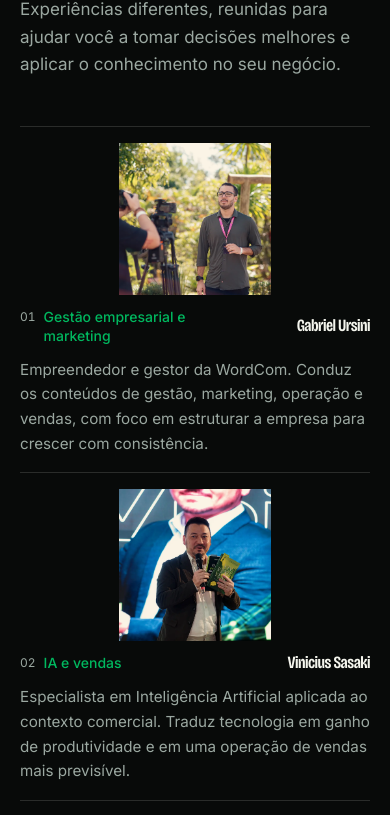
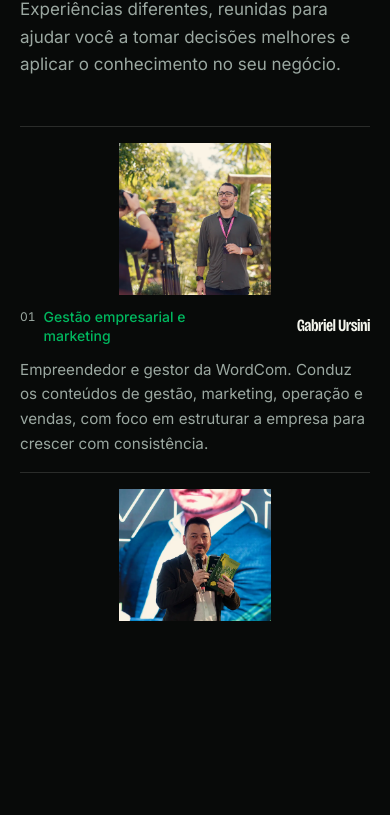
Before and after one commit to WCPadministracao/site-empreendaSim, a Next.js app: page / in a window 390 px wide. Shown: the part 4258-5073 px from the top of the page. Built offline with nearby package versions, Linux system fonts and the light colour scheme.

Commit message:
Mudança da tipografia do site1.0

```diff
--- a/app/globals.css
+++ b/app/globals.css
@@ -1,4 +1,11 @@
 @import "tailwindcss";
+
+@font-face {
+  font-family: "Amsi Pro";
+  src: local("AmsiPro-Regular");
+  font-style: normal;
+  font-weight: 400;
+}
 
 /* ───────────────────────────── Tokens ───────────────────────────── */
 @theme {
@@ -11,14 +18,15 @@
   --color-cream: #f4f5ed;
   --color-muted: #9ba8a1;
 
-  --font-display: var(--font-bricolage), "Segoe UI", system-ui, sans-serif;
-  --font-sans: var(--font-inter), system-ui, sans-serif;
+  --font-display: var(--fonte-marca), var(--font-bricolage), "Segoe UI", system-ui, sans-serif;
+  --font-sans: var(--fonte-marca), var(--font-inter), system-ui, sans-serif;
 
   --ease-out-strong: cubic-bezier(0.23, 1, 0.32, 1);
   --ease-in-out-strong: cubic-bezier(0.77, 0, 0.175, 1);
 }
 
 :root {
+  --fonte-marca: "Amsi Pro";
   --line: rgb(244 245 237 / 0.14);
   --line-strong: rgb(244 245 237 / 0.26);
   --shell: 1240px;
--- a/secoes/Dores.tsx
+++ b/secoes/Dores.tsx
@@ -28,7 +28,7 @@ export default function Dores() {
             ))}
           </ol>
 
-          <TextEffect className="mx-auto mt-12 max-w-[42ch] text-balance text-center font-[Georgia,serif] text-[clamp(1.125rem,2.2vw,1.75rem)] leading-[1.3] tracking-[-0.025em] text-cream italic md:mt-16">
+          <TextEffect className="mx-auto mt-12 max-w-[42ch] text-balance text-center [font-family:var(--fonte-marca),Georgia,serif] text-[clamp(1.125rem,2.2vw,1.75rem)] leading-[1.3] tracking-[-0.025em] text-cream italic md:mt-16">
             {DORES.fecho}
           </TextEffect>
         </div>
--- a/secoes/Especialistas.tsx
+++ b/secoes/Especialistas.tsx
@@ -57,8 +57,9 @@ export default function Especialistas() {
       mm.add(
         "(prefers-reduced-motion: no-preference)",
         () => {
+          const secao = escopo.current;
           const trilho = lista.current;
-          if (!trilho) return;
+          if (!secao || !trilho) return;
 
           const fotos = gsap.utils.toArray<HTMLElement>(".js-foto", escopo.current);
           const linhas = Array.from(trilho.querySelectorAll<HTMLLIElement>("li"));
@@ -69,6 +70,7 @@ export default function Especialistas() {
 
           const estadoFechado = () => {
             if (window.matchMedia("(min-width: 1024px)").matches) {
+              secao.style.removeProperty("--altura-especialistas");
               const desktop = medidasDesktop();
               fechada = desktop.fechada;
               aberta = desktop.aberta;
@@ -88,6 +90,9 @@ export default function Especialistas() {
               window.innerHeight * (1 - ANCORA) - espacoTexto,
             ));
             recuos = linhas.map((item) => item.offsetTop - linha.offsetTop);
+
+            // O trilho sobe a cada perfil. Reserve só a altura da maior linha aberta.
+            secao.style.setProperty("--altura-especialistas", `${Math.ceil(aberta + espacoTexto) + 1}px`);
           };
           estadoFechado();
           gsap.set(trilho, { y: 0 });
@@ -131,6 +136,7 @@ export default function Especialistas() {
 
           return () => {
             ScrollTrigger.removeEventListener("refreshInit", estadoFechado);
+            secao.style.removeProperty("--altura-especialistas");
             gsap.set([...fotos, trilho], { clearProps: "all" });
           };
         },
@@ -146,7 +152,7 @@ export default function Especialistas() {
       ref={escopo}
       id="especialistas"
       aria-labelledby="especialistas-titulo"
-      className="relative py-20 md:py-28"
+      className="relative pt-20 pb-8 md:pt-28 lg:pb-28"
     >
       <div className="shell lg:flex lg:items-end lg:justify-between lg:gap-14">
         <RevelarTitulo
@@ -159,7 +165,7 @@ export default function Especialistas() {
         </Revelar>
       </div>
 
-      <div ref={pino} className="mt-12 overflow-hidden lg:mt-16">
+      <div ref={pino} className="mt-12 overflow-hidden max-lg:max-h-[var(--altura-especialistas,none)] lg:mt-16">
         <div className="shell">
           <ul ref={lista} className="border-b border-[var(--line)] max-lg:relative">
             {ESPECIALISTAS.pessoas.map((pessoa, i) => (
```
